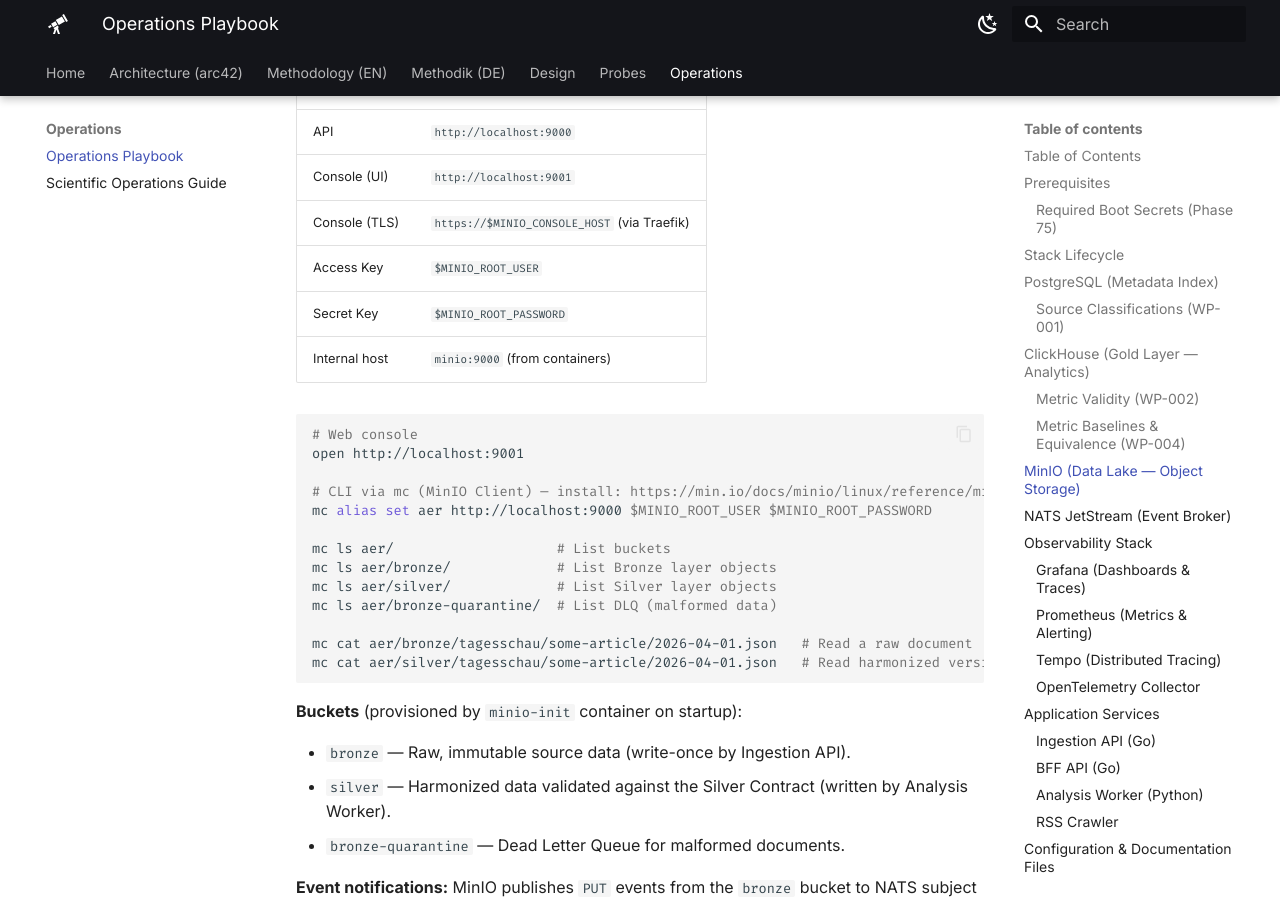
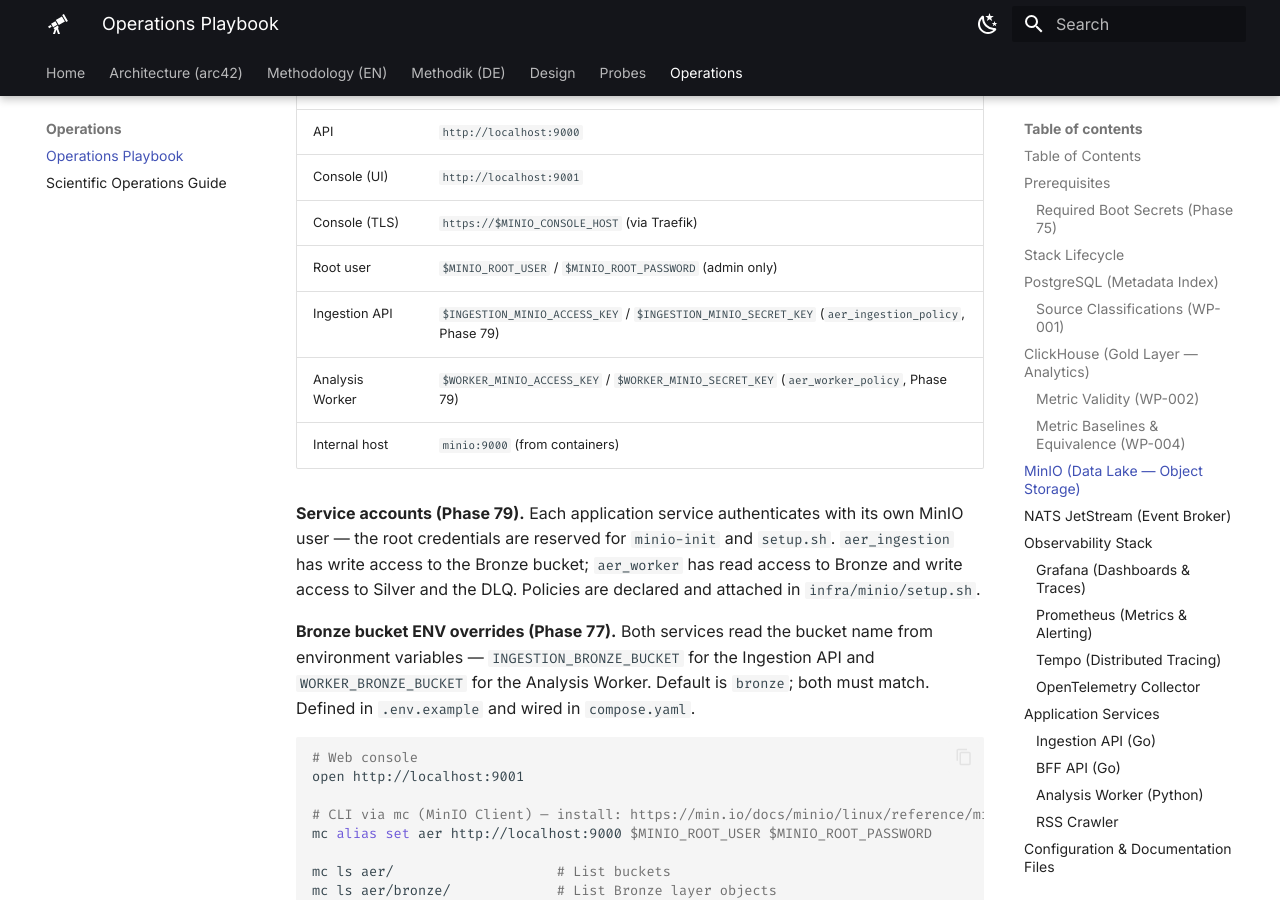
Before and after one commit to frogfromlake/aer, an MkDocs documentation site: the page built from docs/operations_playbook.md, in a window 1280 px wide and 900 px high, scrolled down 10366 px. Built offline with MkDocs 1.6.1 and Material for MkDocs 9.7.7, drawn with Linux system fonts in a browser that asks for light colours; some of the changed text lies outside the part shown.

Commit message:
docs: align CLAUDE.md, README, playbook, arc42 and WPs with Phases 73–80 (Phase 81)

````diff
--- a/docs/operations_playbook.md
+++ b/docs/operations_playbook.md
@@ -405,9 +405,14 @@ S3-compatible storage for the Medallion Architecture layers (Bronze, Silver, DLQ
 | API           | `http://localhost:9000`              |
 | Console (UI)  | `http://localhost:9001`              |
 | Console (TLS) | `https://$MINIO_CONSOLE_HOST` (via Traefik) |
-| Access Key    | `$MINIO_ROOT_USER`                  |
-| Secret Key    | `$MINIO_ROOT_PASSWORD`              |
+| Root user     | `$MINIO_ROOT_USER` / `$MINIO_ROOT_PASSWORD` (admin only) |
+| Ingestion API | `$INGESTION_MINIO_ACCESS_KEY` / `$INGESTION_MINIO_SECRET_KEY` (`aer_ingestion_policy`, Phase 79) |
+| Analysis Worker | `$WORKER_MINIO_ACCESS_KEY` / `$WORKER_MINIO_SECRET_KEY` (`aer_worker_policy`, Phase 79) |
 | Internal host | `minio:9000` (from containers)      |
+
+**Service accounts (Phase 79).** Each application service authenticates with its own MinIO user — the root credentials are reserved for `minio-init` and `setup.sh`. `aer_ingestion` has write access to the Bronze bucket; `aer_worker` has read access to Bronze and write access to Silver and the DLQ. Policies are declared and attached in `infra/minio/setup.sh`.
+
+**Bronze bucket ENV overrides (Phase 77).** Both services read the bucket name from environment variables — `INGESTION_BRONZE_BUCKET` for the Ingestion API and `WORKER_BRONZE_BUCKET` for the Analysis Worker. Default is `bronze`; both must match. Defined in `.env.example` and wired in `compose.yaml`.
 
 ```bash
 # Web console
@@ -858,7 +863,7 @@ The following table indexes every point where scientific judgment enters the AĒ
 | PostgreSQL           | `localhost:5432`                  | `$POSTGRES_USER` / `$POSTGRES_PASSWORD`        |
 | ClickHouse (UI)      | `http://localhost:8123/play`      | `$CLICKHOUSE_USER` / `$CLICKHOUSE_PASSWORD`    |
 | ClickHouse (native)  | `localhost:9002`                  | same                                           |
-| MinIO Console        | `http://localhost:9001`           | `$MINIO_ROOT_USER` / `$MINIO_ROOT_PASSWORD`   |
+| MinIO Console        | `http://localhost:9001`           | `$MINIO_ROOT_USER` / `$MINIO_ROOT_PASSWORD` (admin); per-service: `$INGESTION_MINIO_*`, `$WORKER_MINIO_*` |
 | MinIO API            | `http://localhost:9000`           | same                                           |
 | NATS                 | `localhost:4222`                  | none                                           |
 | NATS Monitor         | `http://localhost:8222`           | none                                           |
````
Also changed, not shown: README.md (+1 -1 lines), ROADMAP.md (+14 -23 lines), docs/arc42/08_concepts.md (+2 -0 lines), docs/methodology/en/WP-004-en-cross-cultural_comparability_of_discourse_metrics.md (+1 -1 lines).
